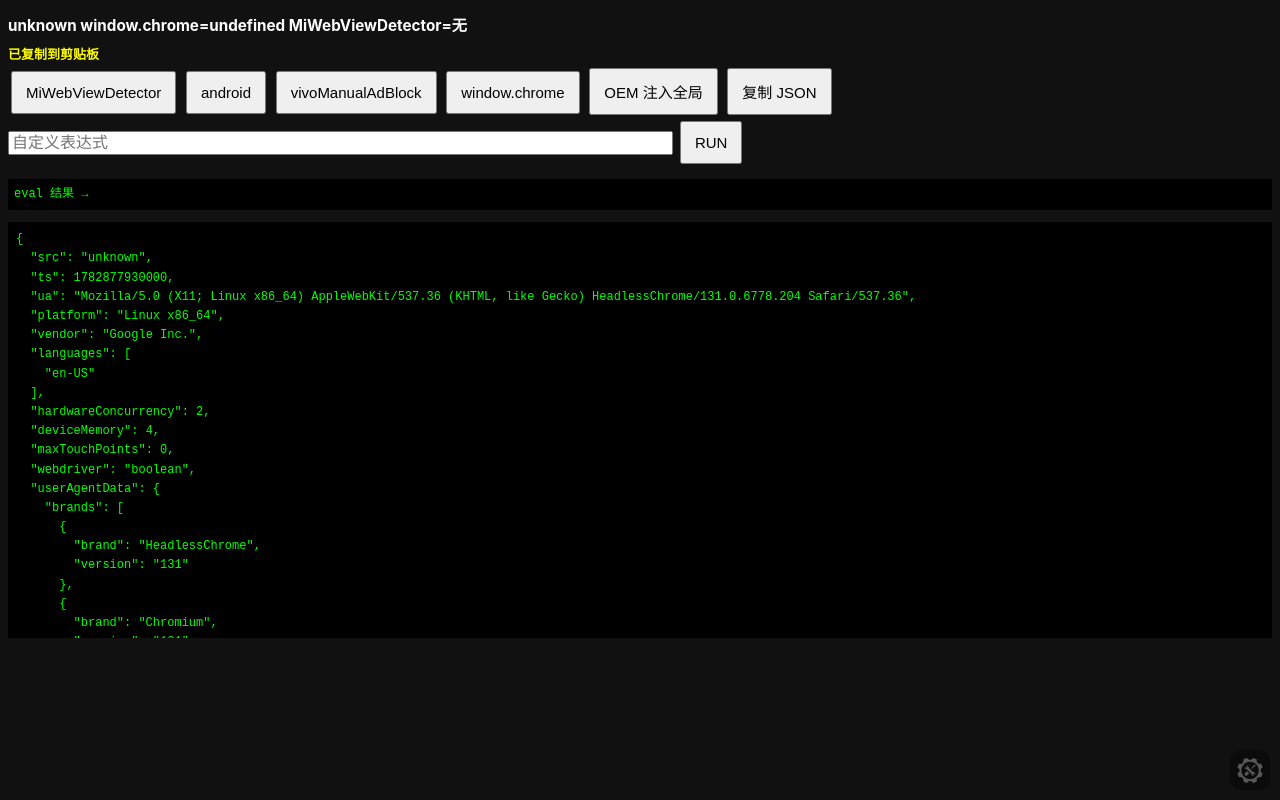
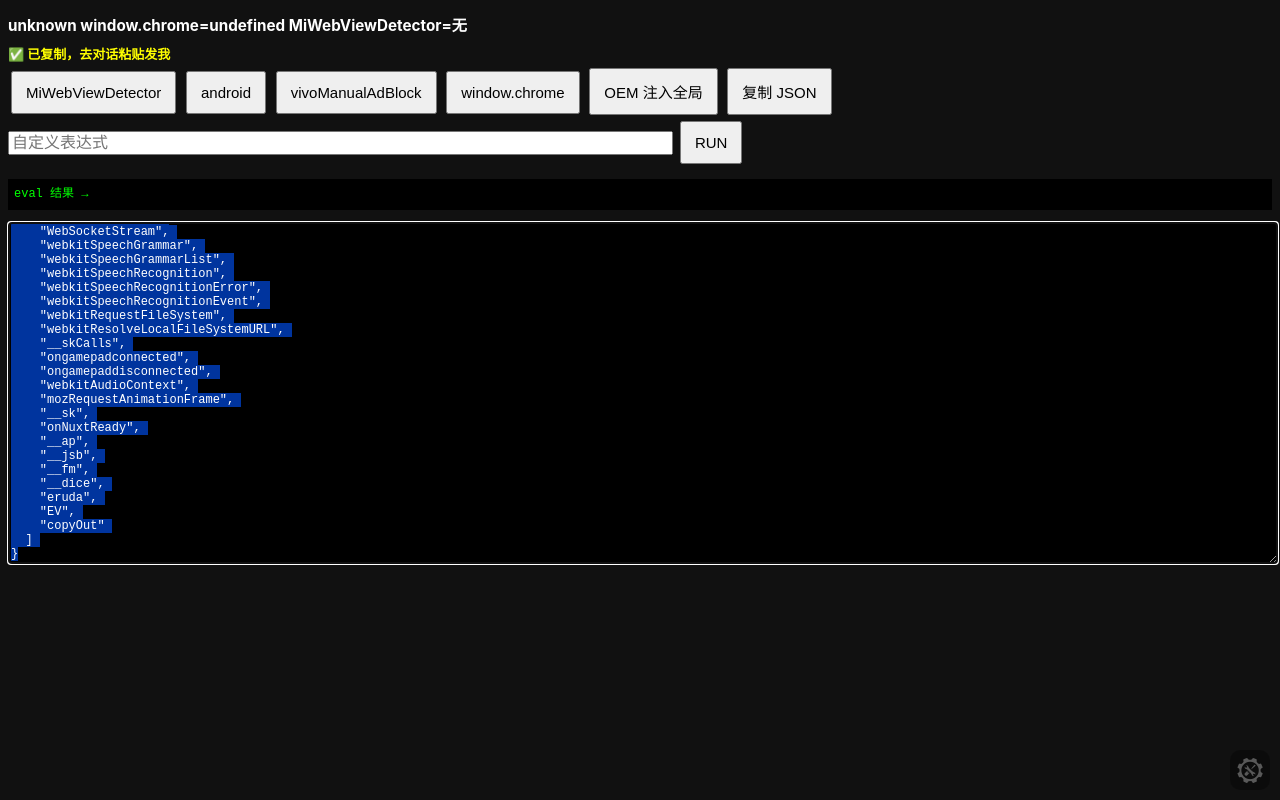
Before and after one commit to glzlaohuai/oem-browser-probe, a plain HTML site: page index.html in a window 1280 px wide. Both pictures are taken after a click on the button "复制 JSON". Drawn offline with Linux system fonts and the light colour scheme; no server answers.

Commit message:
fix: 结果区改 textarea + execCommand 复制兜底，OEM 浏览器拦截 webhook.site 时可靠手动回传
Co-Authored-By: Claude Opus 4.8 (1M context) <noreply@anthropic.com>

```diff
--- a/index.html
+++ b/index.html
@@ -31,14 +31,14 @@
 <div><input id="EI" placeholder="自定义表达式"> <button onclick="EV(document.getElementById('EI').value)">RUN</button></div>
 <pre id="er" class="er">eval 结果 →</pre>
 
-<pre id="o"></pre>
+<textarea id="o" readonly placeholder="结果 JSON…" style="width:100%;height:42vh;background:#000;color:#0f0;font-size:12px;border:1px solid #0f0"></textarea>
 
 <script>
 // ==== 结果收集器（GitHub Pages 静态托管收不了 POST，改发到公网收集器）====
 const COLLECTOR = 'https://webhook.site/7a189374-543f-4fc5-9350-93ec5328c273';
 
 function EV(x){var o=document.getElementById('er');try{var r=eval(x);var s=(typeof r==='object'&&r!==null)?(Object.prototype.toString.call(r)+' keys='+JSON.stringify(Object.getOwnPropertyNames(r)).slice(0,400)):String(r);o.textContent=x+'\n=> ['+typeof r+'] '+s;}catch(e){o.textContent=x+'\n!! '+e;}}
-function copyOut(){var t=document.getElementById('o').textContent;try{navigator.clipboard.writeText(t);document.getElementById('status').textContent='已复制到剪贴板';}catch(e){document.getElementById('status').textContent='复制失败:'+e;}}
+function copyOut(){var el=document.getElementById('o');el.focus();el.select();try{el.setSelectionRange(0,999999);}catch(e){}var st=document.getElementById('status');var ok=false;try{ok=document.execCommand('copy');}catch(e){}if(ok){st.textContent='✅ 已复制，去对话粘贴发我';return;}if(navigator.clipboard){navigator.clipboard.writeText(el.value).then(function(){st.textContent='✅ 已复制，去对话粘贴发我';}).catch(function(){st.textContent='⚠️ 自动复制失败——文本已选中，手动点系统「复制」';});return;}st.textContent='⚠️ 文本已选中，手动点系统「复制」';}
 
 (async function(){
   const src = new URLSearchParams(location.search).get('src') || 'unknown';
@@ -87,7 +87,7 @@ function copyOut(){var t=document.getElementById('o').textContent;try{navigator.
   };
 
   document.getElementById('h').textContent = src+'  window.chrome='+(chromeObj?'PRESENT':'undefined')+'  MiWebViewDetector='+(probe.MiWebViewDetector!=='undefined'?'有':'无');
-  document.getElementById('o').textContent = JSON.stringify(dump,null,2);
+  document.getElementById('o').value = JSON.stringify(dump,null,2);
 
   // 发到收集器：text/plain + no-cors = 简单请求、跨域无预检、fire-and-forget。
   // webhook.site 不回 Access-Control-Allow-Origin，用默认 cors 模式会误报
```
